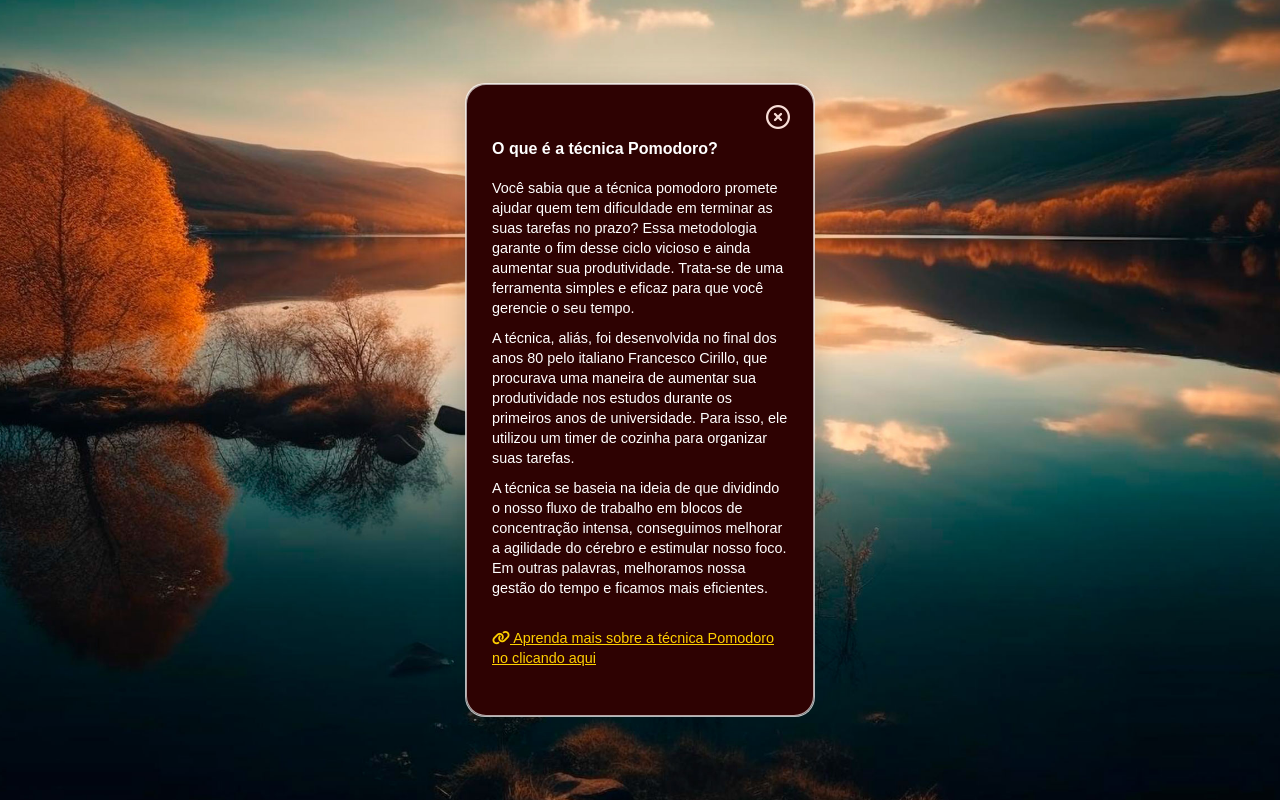
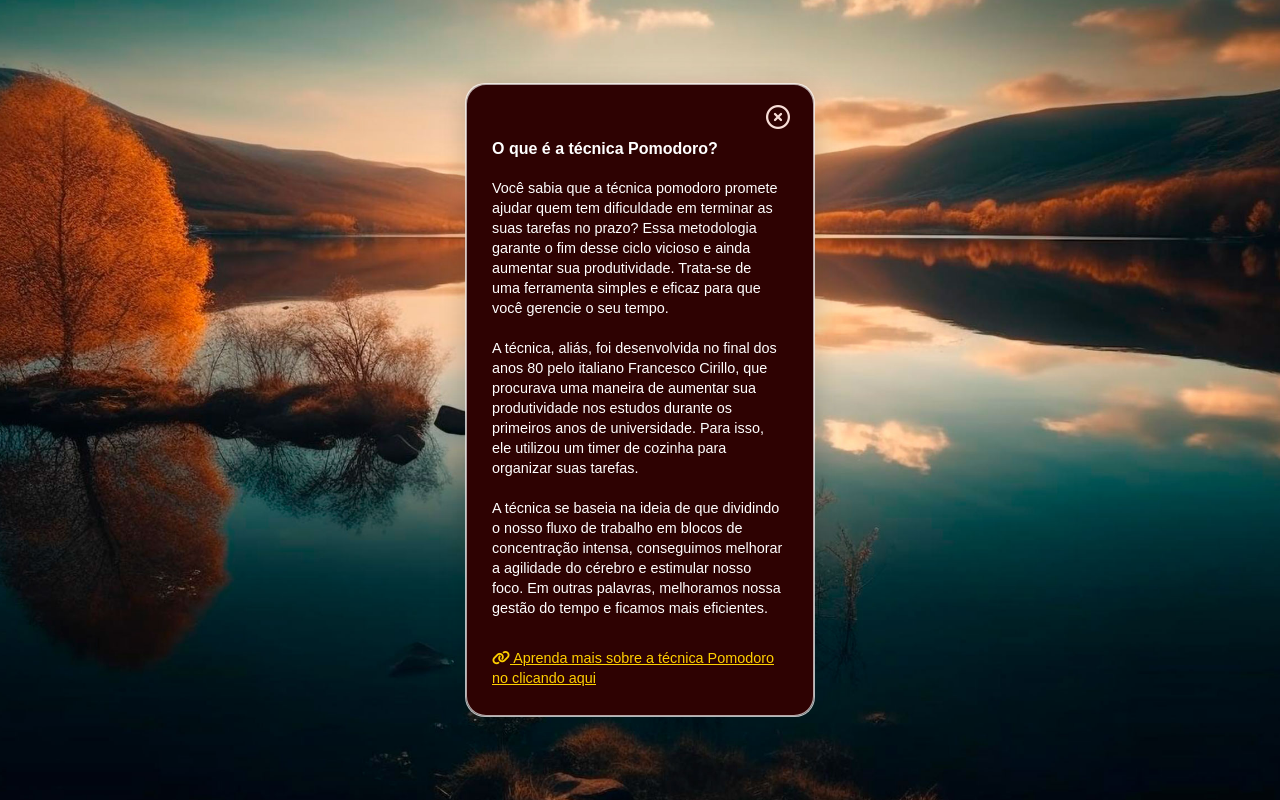
Before and after one commit to jorgekania/mypomodoro, a website: page public/index.html in a window 1280 px wide. Both pictures are taken after a click on the element 789 px from the left and 129 px from the top of the page. Drawn offline with Linux system fonts and the light colour scheme.

Commit message:
Ajustes de CSS

```diff
--- a/public/assets/styles/styles.css
+++ b/public/assets/styles/styles.css
@@ -119,6 +119,8 @@ body.page-loaded #feh-pomodoro-overlay {
 
 .text-help {
   overflow: auto;
+  height: 100%;
+  padding: 0 5px 0 0;
 }
 
 .text-help h3{
@@ -133,7 +135,7 @@ body.page-loaded #feh-pomodoro-overlay {
   font-weight: 100;
   font-size: 0.9rem;
   line-height: 20px;
-  margin-top: 10px;
+  margin-top: 20px;
 }
 .text-help p a{
   display: block;
```
